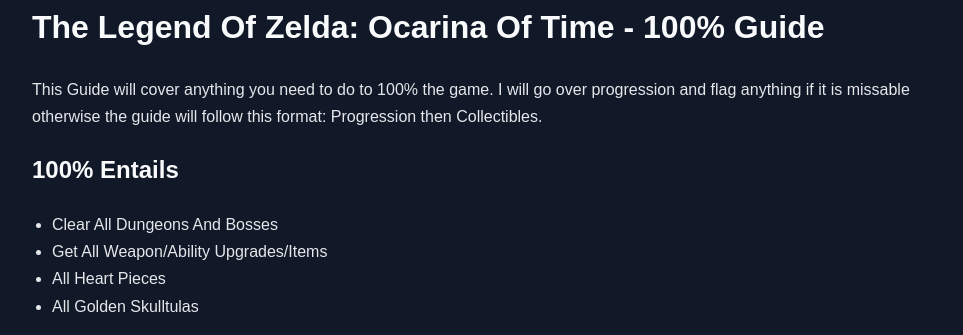
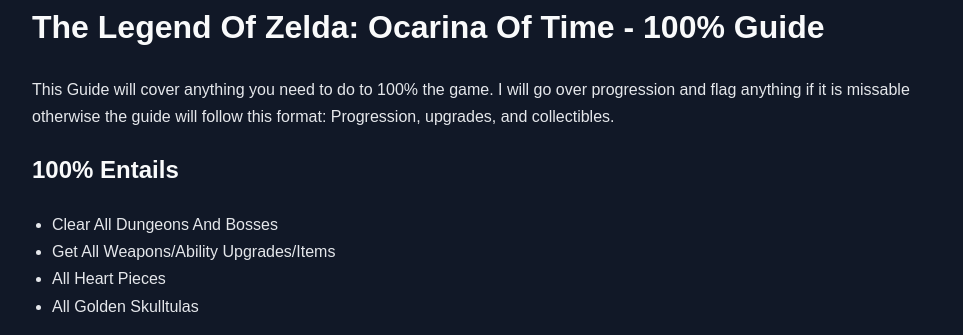
Before and after one commit to ForgottenGem/ForgottenGuides, a Jekyll site: the page built from n64/oot/100-percent-guideoot.md, in a window 1280 px wide. Shown: the part 213-548 px from the top of the page, without its empty margins (158-1121 px from the left). Built offline with Jekyll 4.4.1, drawn with Linux system fonts in a browser that asks for light colours.

Commit message:
Update 100-percent-guideoot.md

```diff
--- a/n64/oot/100-percent-guideoot.md
+++ b/n64/oot/100-percent-guideoot.md
@@ -13,14 +13,12 @@ title: 100% Guide
 
 # The Legend Of Zelda: Ocarina Of Time - 100% Guide
 
-This Guide will cover anything you need to do to 100% the game.
-I will go over progression and flag anything if it is missable otherwise the guide will follow this format:
-Progression then Collectibles.
+This Guide will cover anything you need to do to 100% the game. I will go over progression and flag anything if it is missable otherwise the guide will follow this format: Progression, upgrades, and collectibles.
 
 ## 100% Entails
 
 - Clear All Dungeons And Bosses
-- Get All Weapon/Ability Upgrades/Items
+- Get All Weapons/Ability Upgrades/Items
 - All Heart Pieces
 - All Golden Skulltulas
 
```
